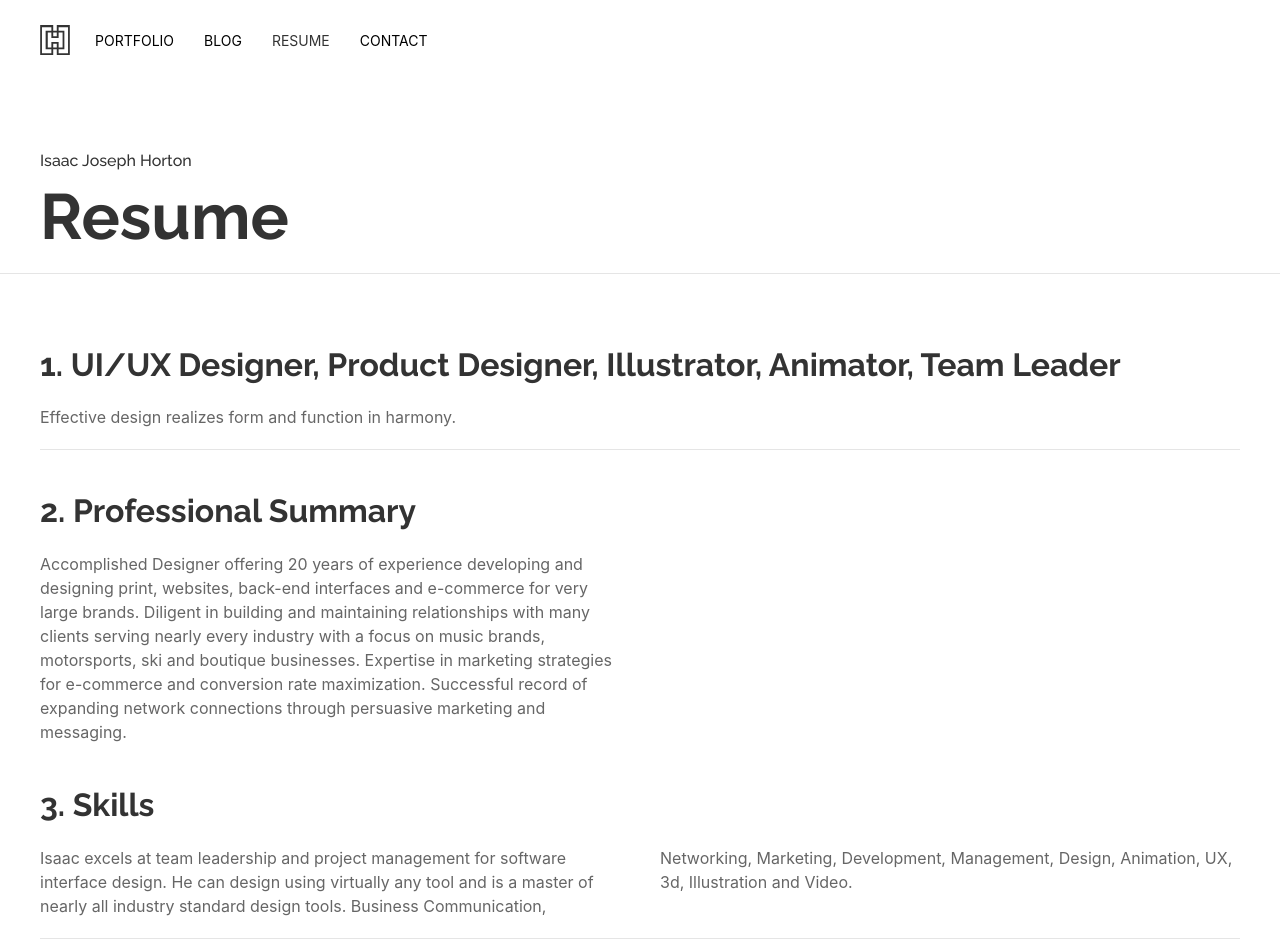
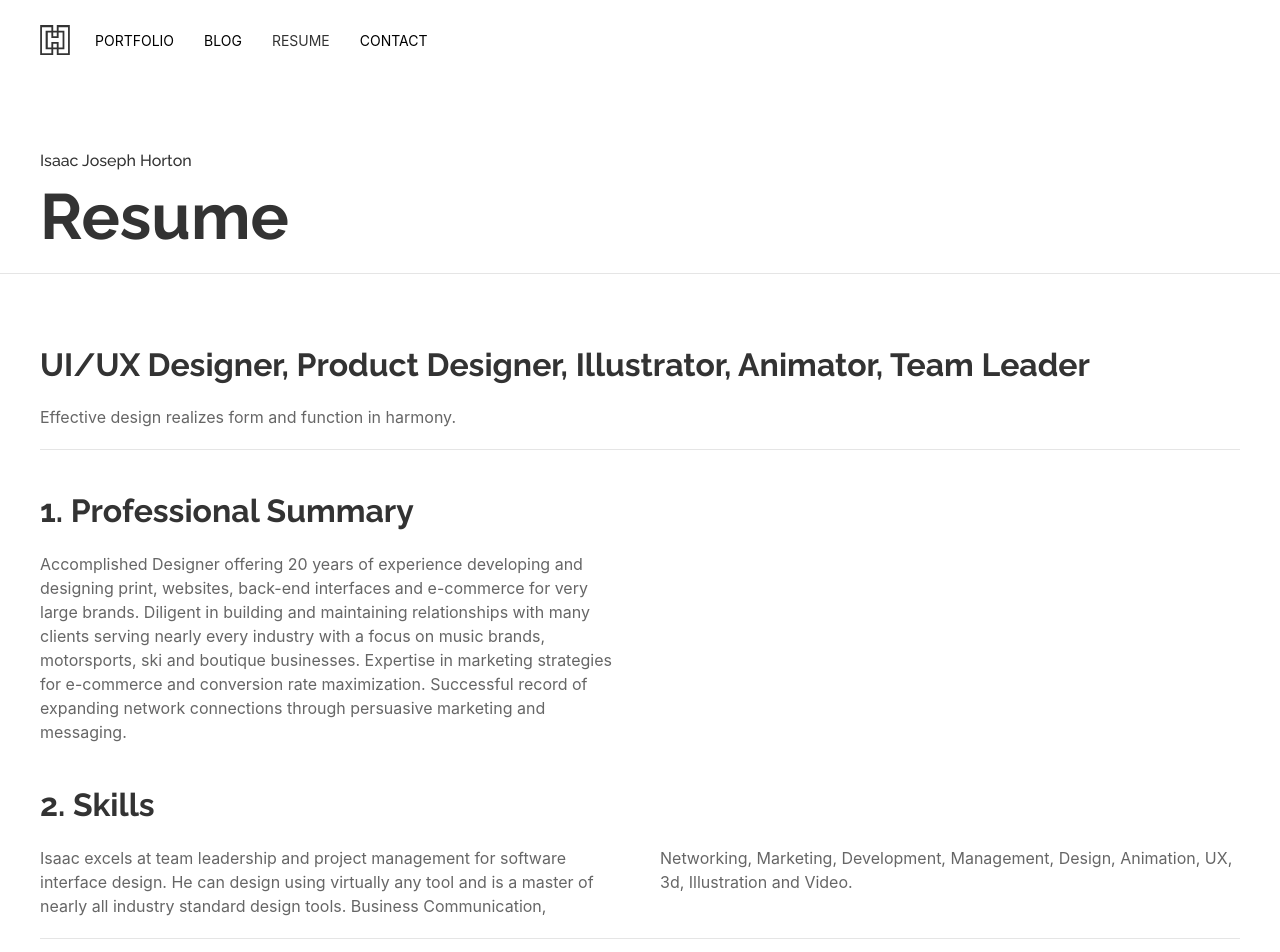
Before and after one commit to kre8t/kre8t.github.io, a Jekyll site: the page built from _pages/resume.md, in a window 1280 px wide and 1400 px high. Shown: the top 952 px of the window. Built offline with Jekyll 4.4.1, drawn with Linux system fonts in a browser that asks for light colours; some of the changed lines change nothing that is shown; some of the changed text lies outside the part shown.

Commit message:
Update resume.md

```diff
--- a/_pages/resume.md
+++ b/_pages/resume.md
@@ -5,12 +5,12 @@
 permalink: /resume
 ---
 
-## 1. UI/UX Designer, Product Designer, Illustrator, Animator, Team Leader
+## UI/UX Designer, Product Designer, Illustrator, Animator, Team Leader
 
 Effective design realizes form and function in harmony.
 <hr>
 
-## 2. Professional Summary
+## 1. Professional Summary
 
 <div uk-grid><div class="uk-width-1-2@m">
 
@@ -20,16 +20,16 @@
 
 </div></div>
 
-## 3. Skills
+## 2. Skills
 {% include skills.html %}
 
-## 4. Work History
+## 3. Work History
 {% include workhistory.html %}
 
-## 5. Client List
+## 4. Client List
 {% include clientlist.html %}
 
-## 6. Certifications
+## 5. Certifications
   • Google Cloud Architect
   • Google Ads
   • jQuery
```
